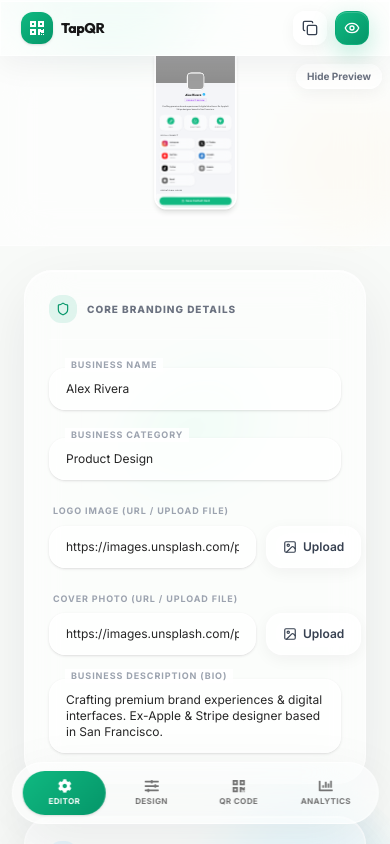
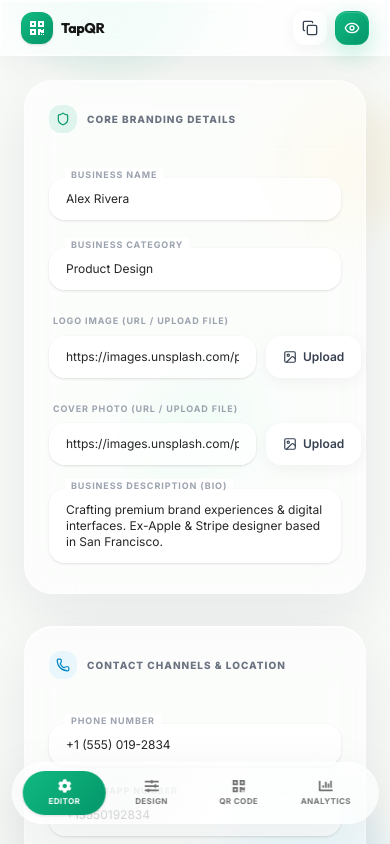
Before and after one commit to Faheem10-web/TapQR-, a React (Vite) app: page /dashboard in a window 390 px wide. Shown: the top 844 px of the page. Built offline with nearby package versions, Linux system fonts and the light colour scheme; grey boxes are pictures that could not be loaded.

Commit message:
Remove mobile preview header widget on viewports 320px to 768px

```diff
--- a/src/pages/Dashboard.jsx
+++ b/src/pages/Dashboard.jsx
@@ -314,40 +314,6 @@ export default function Dashboard() {
         {/* WORKSPACE ROW CONTAINER (Editor + Mockup Preview) */}
         <div className="flex-1 flex flex-col lg:flex-row relative">
 
-          {/* MOBILE PREVIEW FIXED CARD (Static header on top) */}
-          {(activeView === 'editor' || activeView === 'design') && (
-            <div className="lg:hidden w-full border-b overflow-hidden transition-all duration-300 flex flex-col items-center justify-center shrink-0 z-25 sticky top-14"
-               style={{
-                 height: showMobilePreview ? '190px' : '44px',
-                 background: 'rgba(255,255,255,0.58)',
-                 backdropFilter: 'blur(24px)',
-                 borderColor: 'rgba(255,255,255,0.50)'
-               }}
-            >
-              {showMobilePreview ? (
-                <div className="relative w-full h-full flex items-center justify-center">
-                  <div className="scale-[0.22] md:scale-[0.31] origin-center -translate-y-6">
-                    <DeviceMockup profile={previewProfile} />
-                  </div>
-                  <button
-                    onClick={() => setShowMobilePreview(false)}
-                    className="absolute top-2 right-2 px-2.5 py-1 rounded-full text-[10px] font-bold hover:text-neutral-900 shadow-sm cursor-pointer z-30 btn-glass-secondary"
-                    style={{ color: '#6B7280' }}
-                  >
-                    Hide Preview
-                  </button>
-                </div>
-              ) : (
-                <button
-                  onClick={() => setShowMobilePreview(true)}
-                  className="px-3 py-1 rounded-full text-[10px] font-bold cursor-pointer btn-glass-secondary"
-                  style={{ color: '#059669' }}
-                >
-                  Show Live Preview
-                </button>
-              )}
-            </div>
-          )}
 
           {/* LEFT SCROLLABLE EDITOR PANEL */}
           <div className="flex-1 p-6 md:p-8 space-y-8 pb-28 relative">
```
